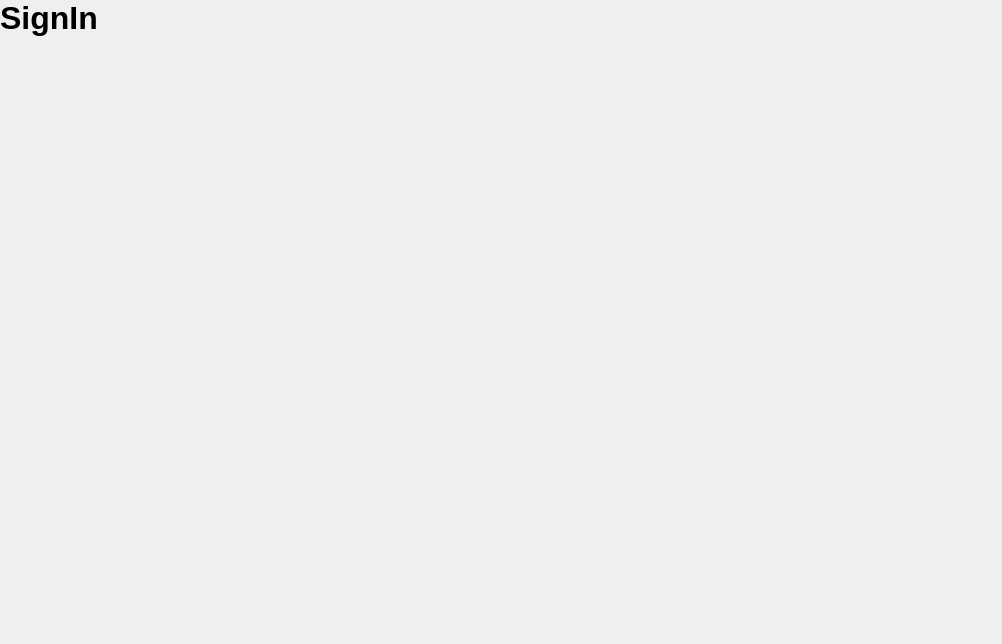
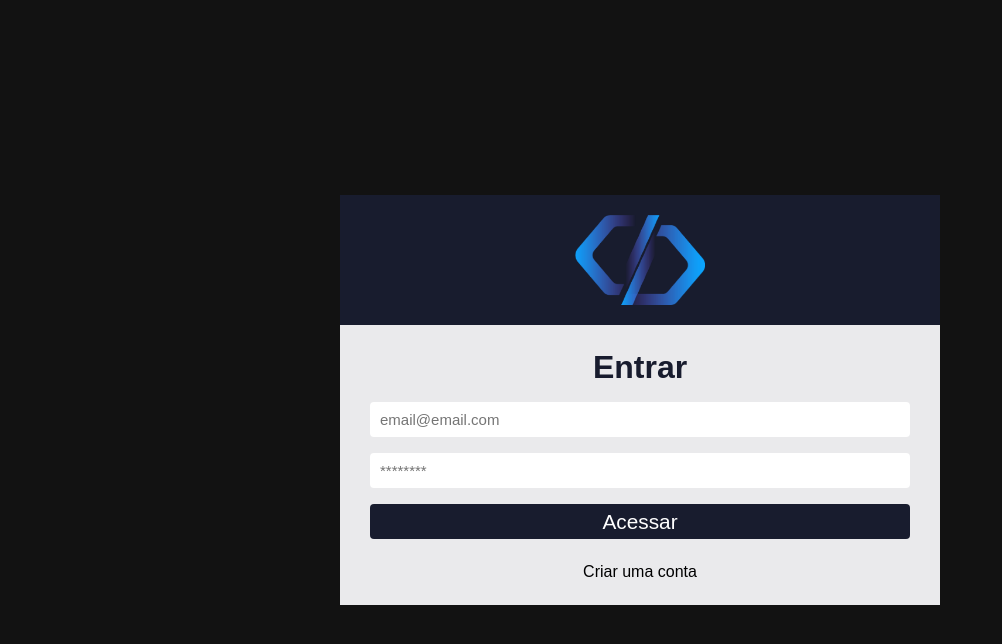
Before and after one commit to Maik-Biazi/sistema-chamado, a React (Create React App) app in the folder sistema-chamado/: page / in a window 1280 px wide. Shown: the top 644 px of the page, without its empty margins (0-1002 px from the left). Built offline with nearby package versions, Linux system fonts and the light colour scheme.

Commit message:
finalizando pagina de login

```diff
--- a/sistema-chamado/src/index.css
+++ b/sistema-chamado/src/index.css
@@ -1,22 +1,27 @@
 *{
-  padding:0;
+  padding: 0;
   margin: 0;
-  box-sizing: 0;
+  box-sizing: border-box;
 }
-html.body,#root{
+
+html, body, #root{
   height: 100%;
 }
+
 body{
-  background-color: #EFEFEF;
   font: 14px;
   font-family: sans-serif;
+  background-color: #EFEFEF;
 }
+
 a{
   text-decoration: none;
 }
+
 ul{
   list-style: none;
 }
+
 button{
   cursor: pointer;
 }
--- a/sistema-chamado/src/pages/SignIn/index.js
+++ b/sistema-chamado/src/pages/SignIn/index.js
@@ -1,9 +1,44 @@
-import React from "react";
+import { useState } from 'react'
+import './signin.css'
 
-export default function SignIn(){
-    return(
-        <div>
-            <h1>SignIn</h1>
+import logo from '../../assets/logo.png'
+import { Link } from 'react-router-dom'
+
+
+export default function SignIn() {
+    const [email, setEmail] = useState('');
+    const [password, setPassword] = useState('');
+
+
+    return (
+        <div className="container-center">
+            <div className="login">
+                <div className="login-area">
+                    <img src={logo} alt="Logo do sistema de chamados" />
+                </div>
+
+                <form>
+                    <h1>Entrar</h1>
+                    <input
+                        type="text"
+                        placeholder="email@email.com"
+                        value={email}
+                        onChange={(e) => setEmail(e.target.value)}
+                    />
+
+                    <input
+                        type="password"
+                        placeholder="********"
+                        value={password}
+                        onChange={(e) => setPassword(e.target.value)}
+                    />
+
+                    <button type="submit">Acessar</button>
+                </form>
+
+                <Link to="/register">Criar uma conta</Link>
+
+            </div>
         </div>
     )
 }
--- /dev/null
+++ b/sistema-chamado/src/pages/SignIn/signin.css
@@ -0,0 +1,68 @@
+.container-center{
+    height: 100%;
+    display: flex;
+    justify-content: center;
+    align-items: center;
+    background-color: #121212;
+    padding: 0 12px;
+  }
+
+  .login{
+    background-color: #EAEAEC;
+    width: 600px;
+    display: flex;
+    align-items: center;
+    justify-content: center;
+    flex-direction: column;
+  }
+
+  .login-area{
+    background-color: #181c2e;
+    width: 100%;
+    display: flex;
+    justify-content: center;
+  }
+
+  .login-area img{
+    width: 170px;
+    height: 130px;
+    padding: 20px;
+  }
+
+  form{
+    margin-top: 1.5rem;
+    width: 90%;
+    display: flex;
+    flex-direction: column;
+  }
+
+  form h1{
+    text-align: center;
+    margin-bottom: 1rem;
+    color: #181c2e;
+  }
+
+  .login input{
+    margin-bottom: 1rem;
+    height: 35px;
+    border-radius: 4px;
+    border:0;
+    padding: 10px;
+    font-size: 15px;
+    background-color: #FFF;
+  }
+
+  form button{
+    height: 35px;
+    border:0;
+    border-radius: 4px;
+    background-color: #181c2e;
+    color: #FFF;
+    font-size: 1.3rem;
+  }
+
+  .login a{
+    margin: 1.5rem 0;
+    color: #000;
+    cursor: pointer;
+  }
--- a/sistema-chamado/src/pages/SignUp/index.js
+++ b/sistema-chamado/src/pages/SignUp/index.js
@@ -1,9 +1,49 @@
-import React from "react";
+import { useState } from 'react'
+import logo from '../../assets/logo.png';
+import { Link } from 'react-router-dom'
 
 export default function SignUp() {
+    const [name, setName] = useState('');
+    const [email, setEmail] = useState('');
+    const [password, setPassword] = useState('');
+
+
     return (
-        <div>
-            <h1>SignIn</h1>
+        <div className="container-center">
+            <div className="login">
+                <div className="login-area">
+                    <img src={logo} alt="Logo do sistema de chamados" />
+                </div>
+
+                <form>
+                    <h1>Nova conta</h1>
+                    <input
+                        type="text"
+                        placeholder="Seu nome"
+                        value={name}
+                        onChange={(e) => setName(e.target.value)}
+                    />
+
+                    <input
+                        type="text"
+                        placeholder="email@email.com"
+                        value={email}
+                        onChange={(e) => setEmail(e.target.value)}
+                    />
+
+                    <input
+                        type="password"
+                        placeholder="********"
+                        value={password}
+                        onChange={(e) => setPassword(e.target.value)}
+                    />
+
+                    <button type="submit">Cadastrar</button>
+                </form>
+
+                <Link to="/">Já possui uma conta? Faça login</Link>
+
+            </div>
         </div>
     )
 }
--- /dev/null
+++ b/sistema-chamado/src/pages/dashboard/index.js
@@ -0,0 +1,7 @@
+export default function Dashboard() {
+    return (
+        <div>
+            <h1>Pagina Dashboard</h1>
+        </div>
+    )
+}
--- a/sistema-chamado/src/routes/index.js
+++ b/sistema-chamado/src/routes/index.js
@@ -1,6 +1,7 @@
 import { Route, Routes } from 'react-router-dom'
 import SignIn from '../pages/SignIn'
 import SignUp from '../pages/SignUp'
+import Dashboard from '../pages/dashboard'
 
 
 export default function RouteApp() {
@@ -8,6 +9,7 @@
         <Routes>
             <Route path="/" element={<SignIn />} />
             <Route path="/register" element={<SignUp />} />
+            <Route path='/dashboard' element={<Dashboard />} />
         </Routes>
     )
 }
```
